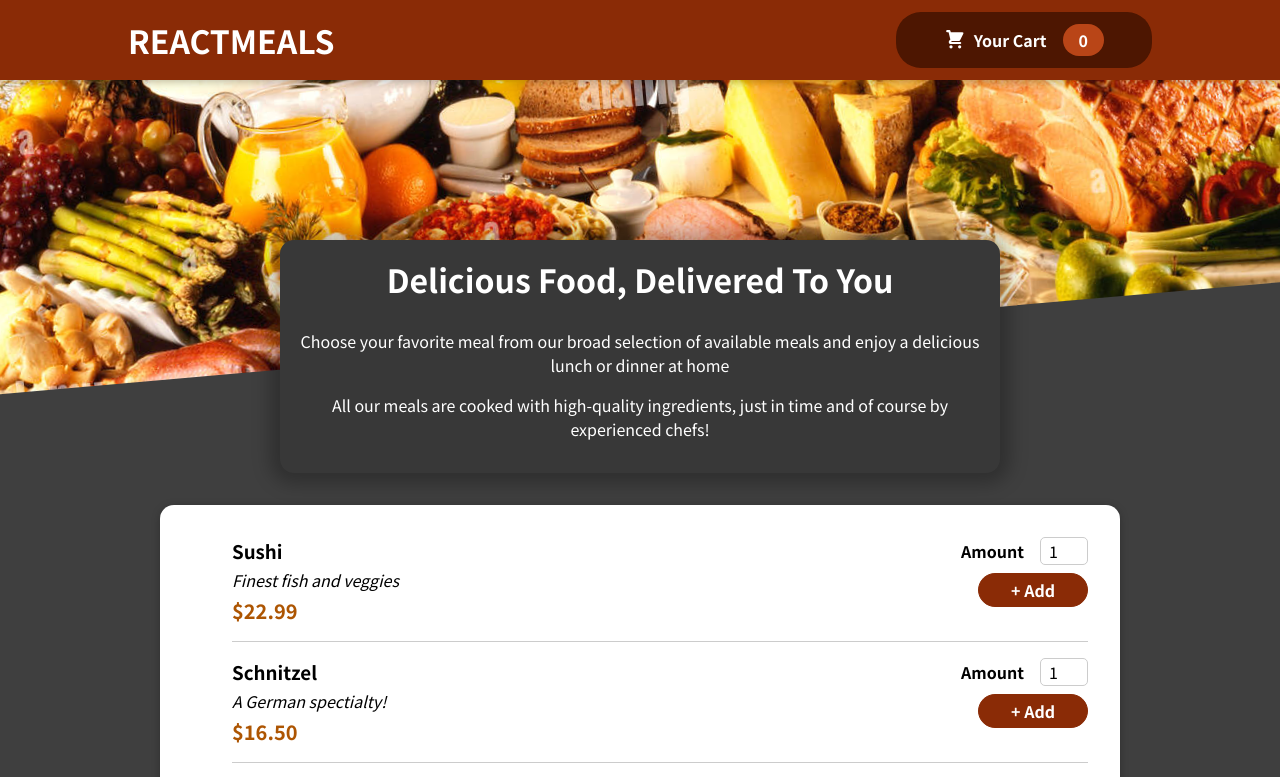
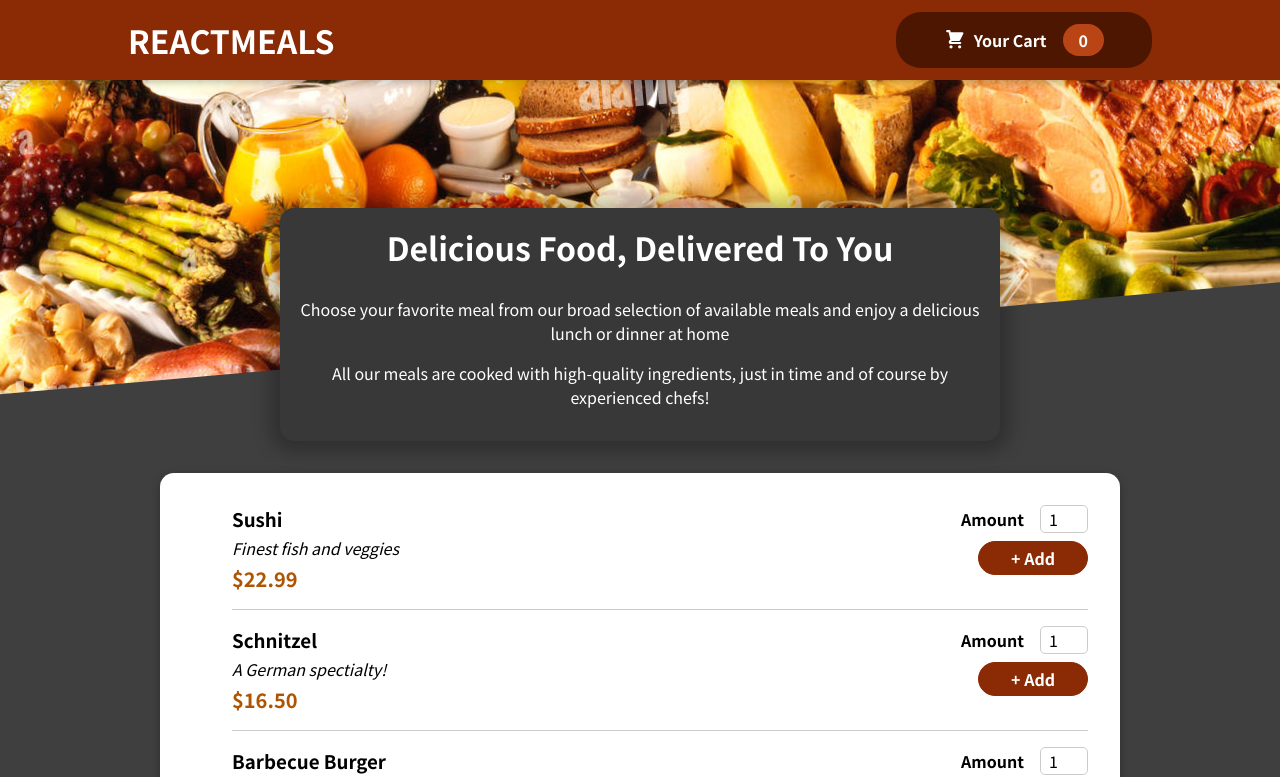
Before and after one commit to nathan-dinh-dev/food-order-app, a React (Create React App) app: page / in a window 1280 px wide. Shown: the top 777 px of the page. Built offline with nearby package versions, Linux system fonts and the light colour scheme.

Commit message:
Minor Changed

```diff
--- a/src/components/Meals/MealsSummary.module.css
+++ b/src/components/Meals/MealsSummary.module.css
@@ -3,7 +3,7 @@
   max-width: 45rem;
   width: 90%;
   margin: auto;
-  margin-top: -10rem;
+  margin-top: -12rem;
   position: relative;
   background-color: #383838;
   border-radius: 14px;
```
